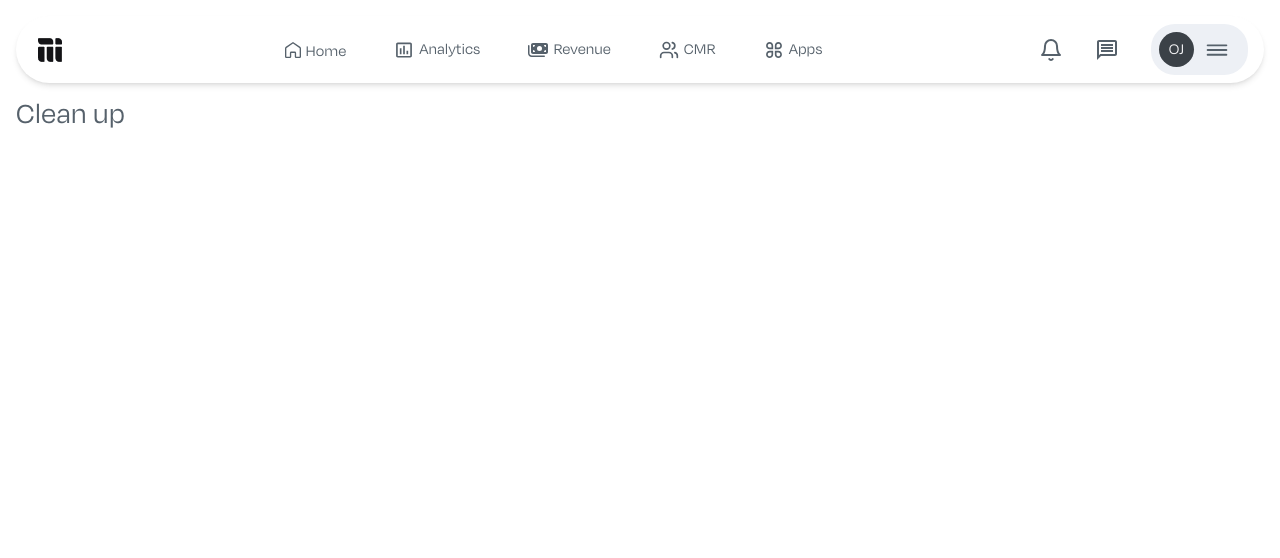
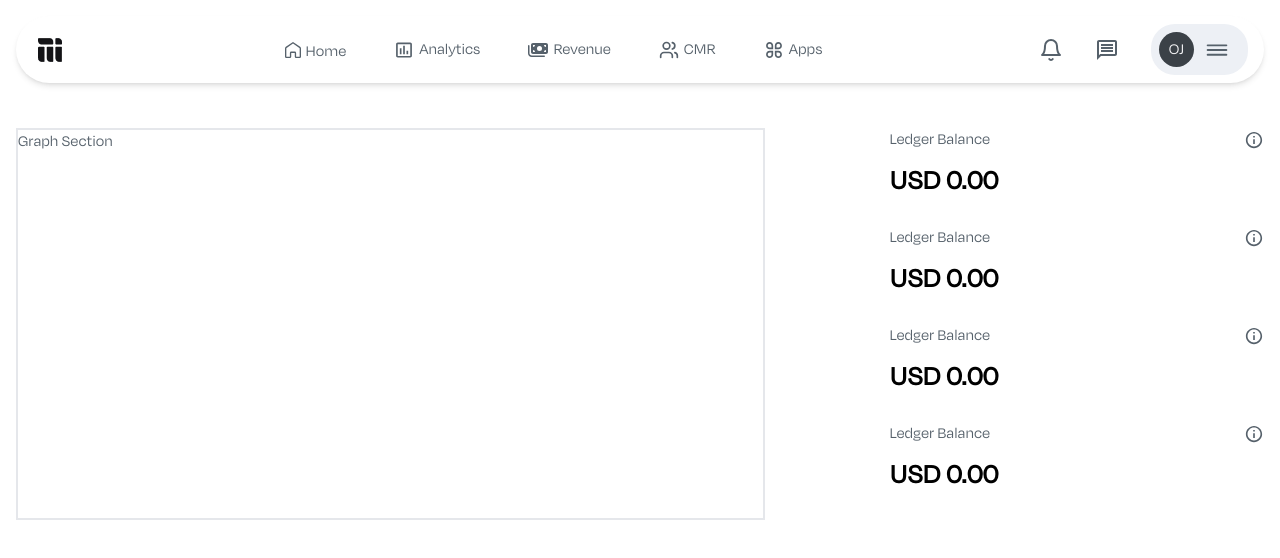
Before and after one commit to bezbrain/mainstack-frontend-test, a React (Vite) app: page / in a window 1280 px wide. Shown: the top 558 px of the page. Built offline with nearby package versions, Linux system fonts and the light colour scheme.

Commit message:
Develop graph and balances structures

```diff
--- a/src/App.tsx
+++ b/src/App.tsx
@@ -1,11 +1,12 @@
+import { Hero } from "./components/hero";
 import { NavBar } from "./components/navBar";
 
 const App = () => {
   return (
-    <div className="relative mx-4">
+    <main className="relative mx-4">
       <NavBar />
-      <p className="text-3xl pt-24">Clean up</p>
-    </div>
+      <Hero />
+    </main>
   );
 };
 
--- /dev/null
+++ b/src/components/hero/balances/balances.tsx
@@ -0,0 +1,15 @@
+import { SingleBalance } from "..";
+
+const Balances = () => {
+  return (
+    <div className="w-[30%]">
+      {Array(4)
+        .fill(undefined)
+        .map((_, index) => (
+          <SingleBalance key={index} />
+        ))}
+    </div>
+  );
+};
+
+export default Balances;
--- /dev/null
+++ b/src/components/hero/balances/singleBalance.tsx
@@ -0,0 +1,18 @@
+import { IoMdInformationCircleOutline } from "react-icons/io";
+
+const SingleBalance = () => {
+  return (
+    <div className="mb-6">
+      <div className="flex items-center justify-between mb-2">
+        <p>Ledger Balance</p>
+        <IoMdInformationCircleOutline
+          className="text-xl"
+          title="This is my ledger balance"
+        />
+      </div>
+      <p className="text-[#000] text-[28px] font-extrabold">USD 0.00</p>
+    </div>
+  );
+};
+
+export default SingleBalance;
--- /dev/null
+++ b/src/components/hero/graph/graph.tsx
@@ -0,0 +1,9 @@
+const Graph = () => {
+  return (
+    <div className="border-2 w-[60%]">
+      <p>Graph Section</p>
+    </div>
+  );
+};
+
+export default Graph;
--- /dev/null
+++ b/src/components/hero/hero.tsx
@@ -0,0 +1,12 @@
+import { Balances, Graph } from ".";
+
+const Hero = () => {
+  return (
+    <section className="pt-32 flex justify-between max-w-[1440px] mx-auto">
+      <Graph />
+      <Balances />
+    </section>
+  );
+};
+
+export default Hero;
--- /dev/null
+++ b/src/components/hero/index.ts
@@ -0,0 +1,6 @@
+import Hero from "./hero";
+import Graph from "./graph/graph";
+import Balances from "./balances/balances";
+import SingleBalance from "./balances/singleBalance";
+
+export { Hero, Graph, Balances, SingleBalance };
--- a/src/index.css
+++ b/src/index.css
@@ -5,6 +5,7 @@
 @font-face {
   font-family: "Degular";
   src: url("../Degular/Degular-14/Degular-Regular.otf");
+  /* url("../Degular/Degular-14/Degular-Bold.otf"); */
 }
 
 * {
```
